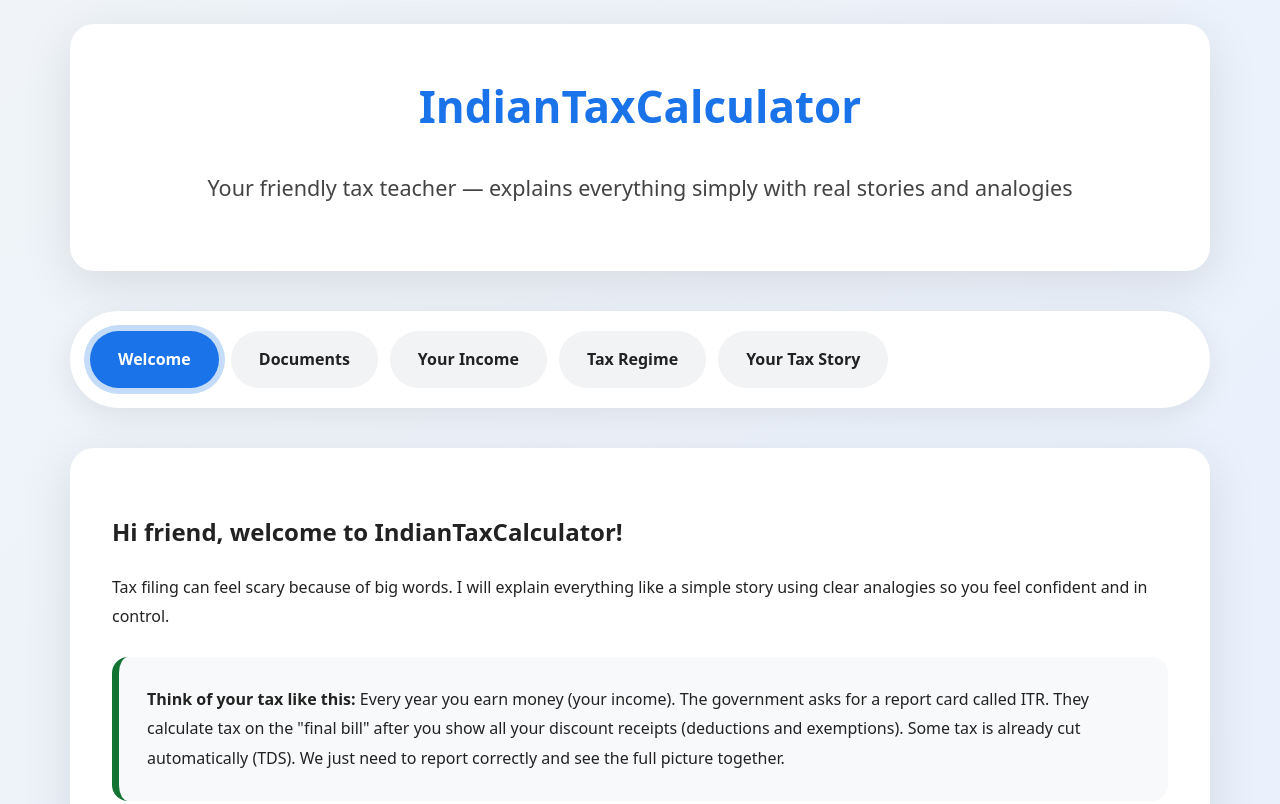
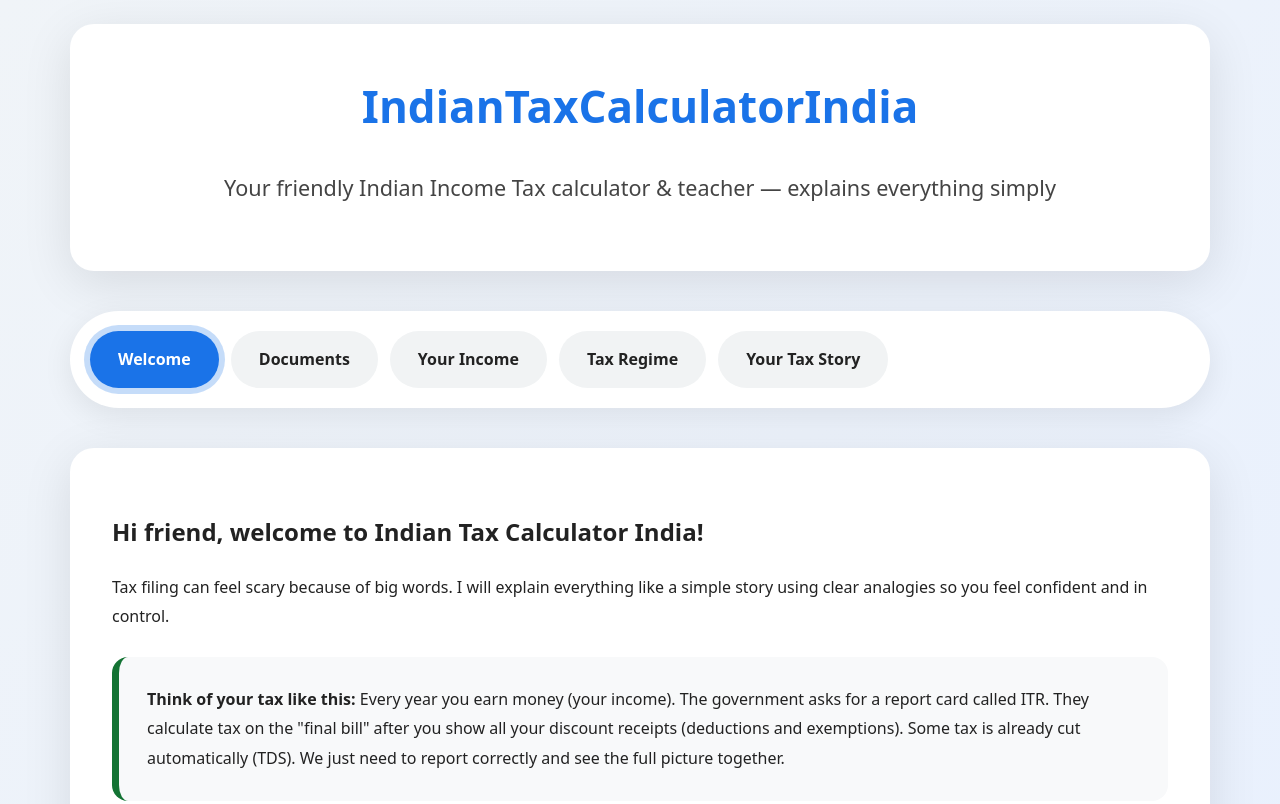
Before and after one commit to ianunjay/indiantaxcalculator, a plain HTML site: page index.html in a window 1280 px wide. Shown: the top 804 px of the page. Drawn offline with Linux system fonts and the light colour scheme.

Commit message:
Change title and header to IndianTaxCalculatorIndia
Updated the title and header text to reflect 'IndianTaxCalculatorIndia'.

```diff
--- a/index.html
+++ b/index.html
@@ -3,7 +3,7 @@
 <head>
     <meta charset="UTF-8">
     <meta name="viewport" content="width=device-width, initial-scale=1.0">
-    <title>IndianTaxCalculator • Your Friendly Tax Teacher (AY 2026-27)</title>
+    <title>IndianTaxCalculatorIndia • Your Friendly Tax Teacher (AY 2026-27)</title>
     <style>
         :root {
             --primary: #1a73e8;
@@ -169,8 +169,8 @@
 <body>
     <div class="container">
         <header>
-            <h1>IndianTaxCalculator</h1>
-            <p class="tagline">Your friendly tax teacher — explains everything simply with real stories and analogies</p>
+            <h1>IndianTaxCalculatorIndia</h1>
+            <p class="tagline">Your friendly Indian Income Tax calculator & teacher — explains everything simply</p>
         </header>
 
         <div class="progress" id="progress">
@@ -183,7 +183,7 @@
 
         <!-- Step 0 -->
         <div id="step-0" class="section active">
-            <h2>Hi friend, welcome to IndianTaxCalculator!</h2>
+            <h2>Hi friend, welcome to Indian Tax Calculator India!</h2>
             <p>Tax filing can feel scary because of big words. I will explain everything like a simple story using clear analogies so you feel confident and in control.</p>
             <div class="card">
                 <strong>Think of your tax like this:</strong> Every year you earn money (your income). The government asks for a report card called ITR. They calculate tax on the "final bill" after you show all your discount receipts (deductions and exemptions). Some tax is already cut automatically (TDS). We just need to report correctly and see the full picture together.
```
